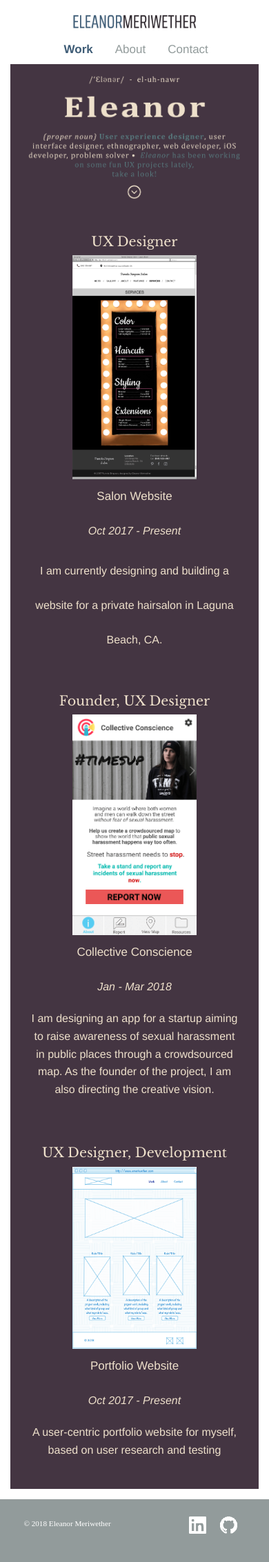
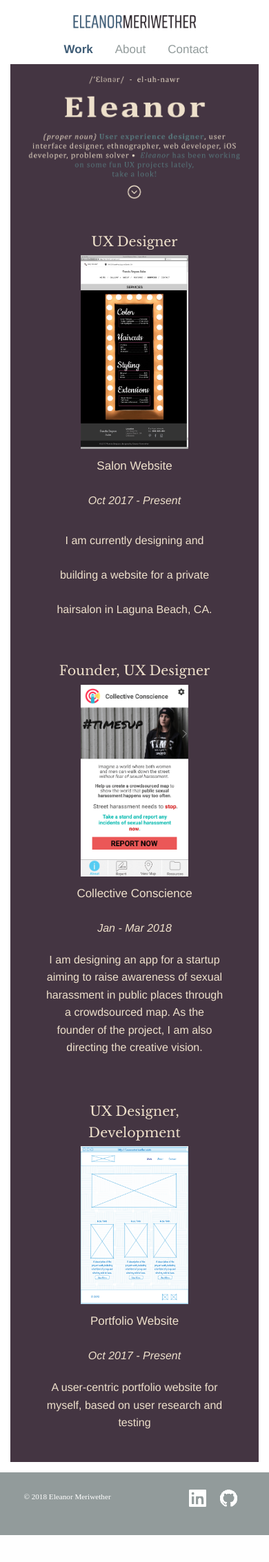
Before and after one commit to emeriwether/emeriwether.github.io, a Jekyll site: the page built from index.html, in a window 390 px wide. Shown: the whole page at 69% size. Built offline with Jekyll 4.4.1, drawn with Linux system fonts in a browser that asks for light colours; some web fonts are replaced; after the commit the page ends 2226 px from its top, so only the background shows below that.

Commit message:
ct prev commit

```diff
--- a/css/app.css
+++ b/css/app.css
@@ -90,8 +90,7 @@
     }
 
     .projectItem {
-        padding: 20px 20px;
-        line-height: 0.6em;
+        padding: 20px 40px;
     }
 
     .role {
--- a/css/home.css
+++ b/css/home.css
@@ -111,7 +111,3 @@ h2 {
 #workGallery {
     color: #eee0cb;
 }
-
-.projectItem {
-    line-height: 0.6em;
-}
```
